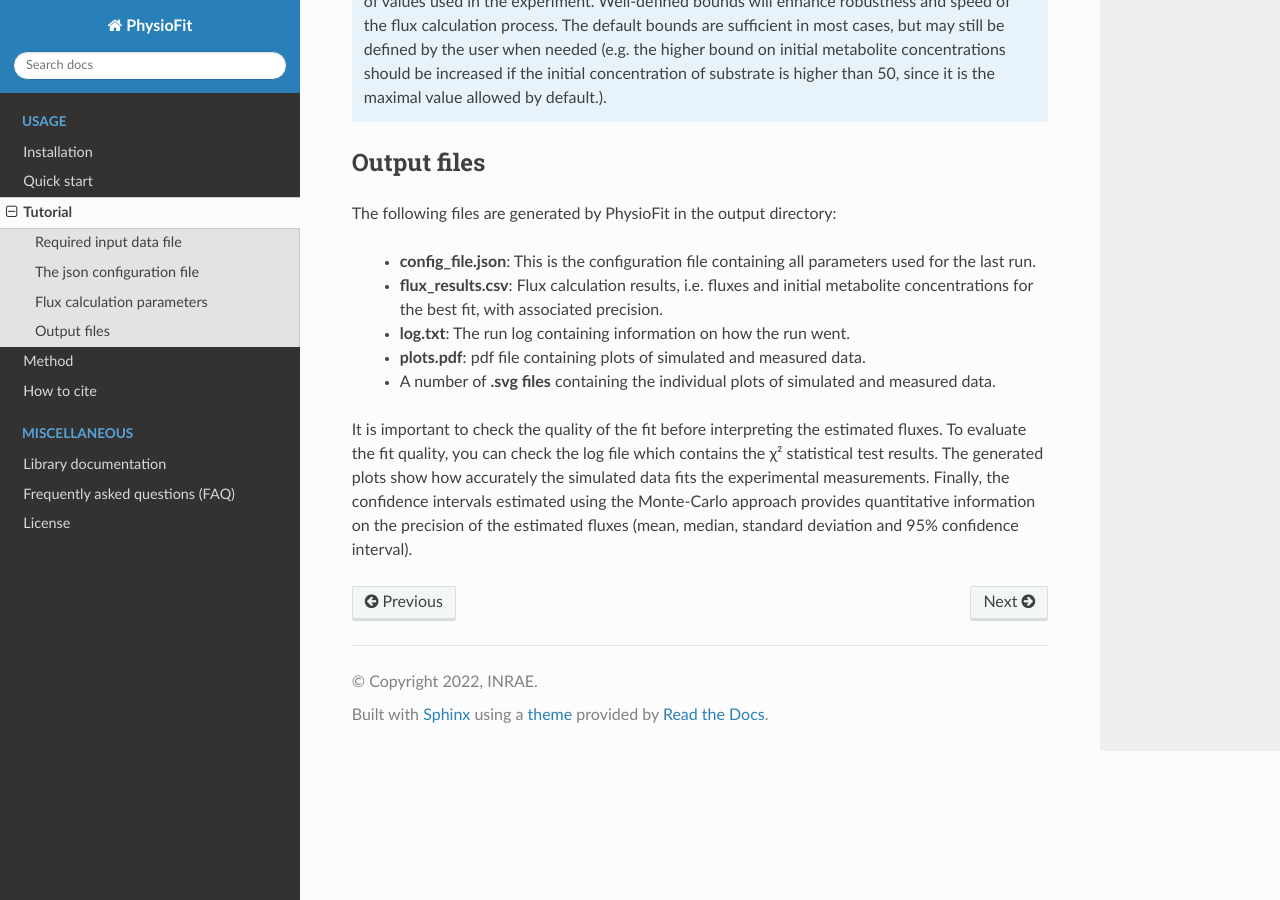
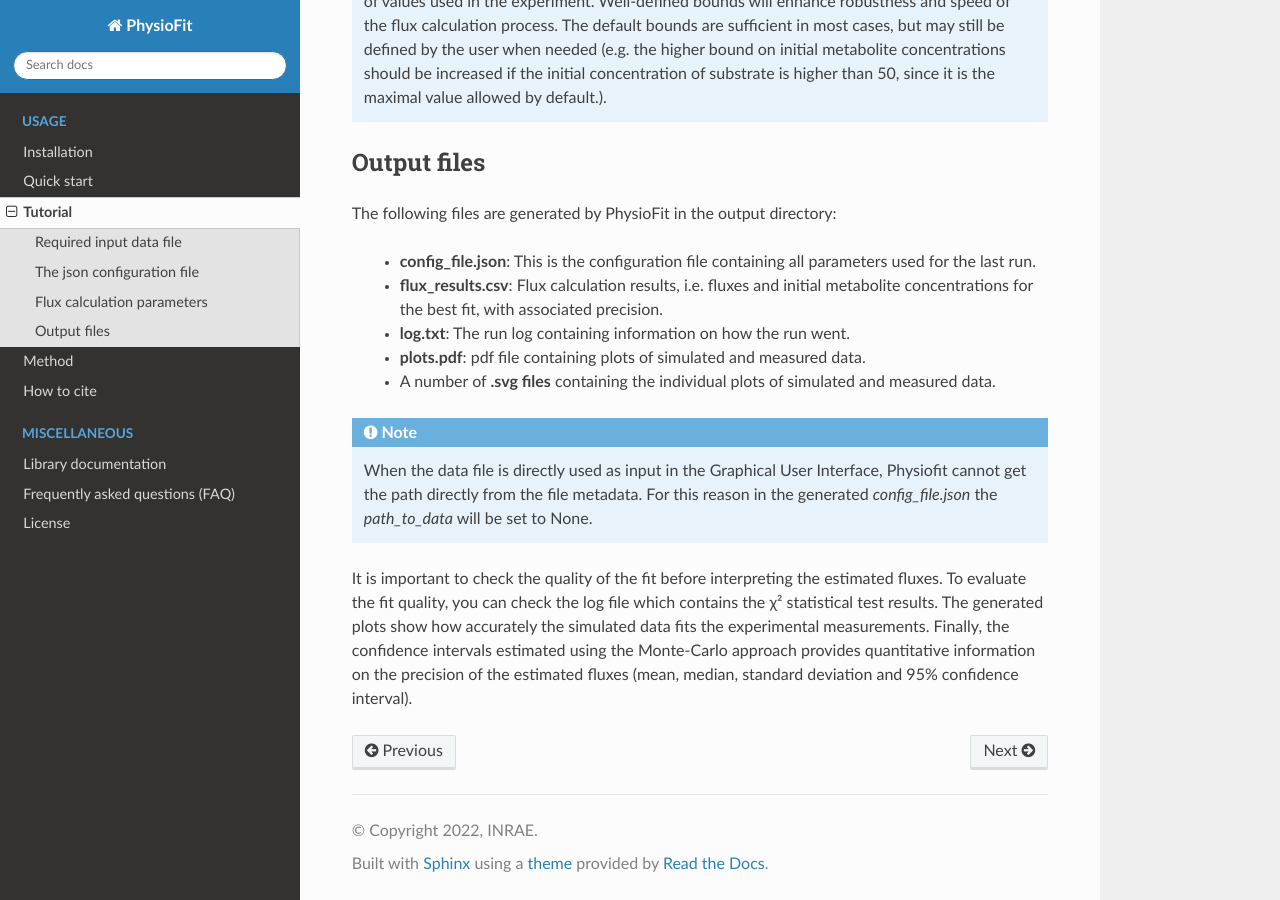
Before and after one commit to MetaSys-LISBP/PhysioFit, a Sphinx documentation site: the page built from docs/usage.rst, in a window 1280 px wide and 900 px high, scrolled down 2151 px. Built offline with Sphinx 7.4.7 and the Read the Docs theme 2.0.0, drawn with Linux system fonts in a browser that asks for light colours.

Commit message:
Added note

```diff
--- a/docs/usage.rst
+++ b/docs/usage.rst
@@ -82,6 +82,10 @@ The following files are generated by PhysioFit in the output directory:
     * **plots.pdf**: pdf file containing plots of simulated and measured data.
     * A number of **.svg files** containing the individual plots of simulated and measured data.
 
+.. note:: When the data file is directly used as input in the Graphical User Interface, Physiofit cannot get the path
+          directly from the file metadata. For this reason in the generated *config_file.json* the *path_to_data*
+          will be set to None.
+
 It is important to check the quality of the fit before interpreting the estimated fluxes. To evaluate the fit quality, you can check the log
 file which contains the χ² statistical test results. The generated plots show how accurately the simulated data fits the
 experimental measurements. Finally, the confidence intervals estimated using the Monte-Carlo approach provides quantitative information on the precision of the estimated fluxes (mean, median, standard deviation and 95% confidence interval).
```
